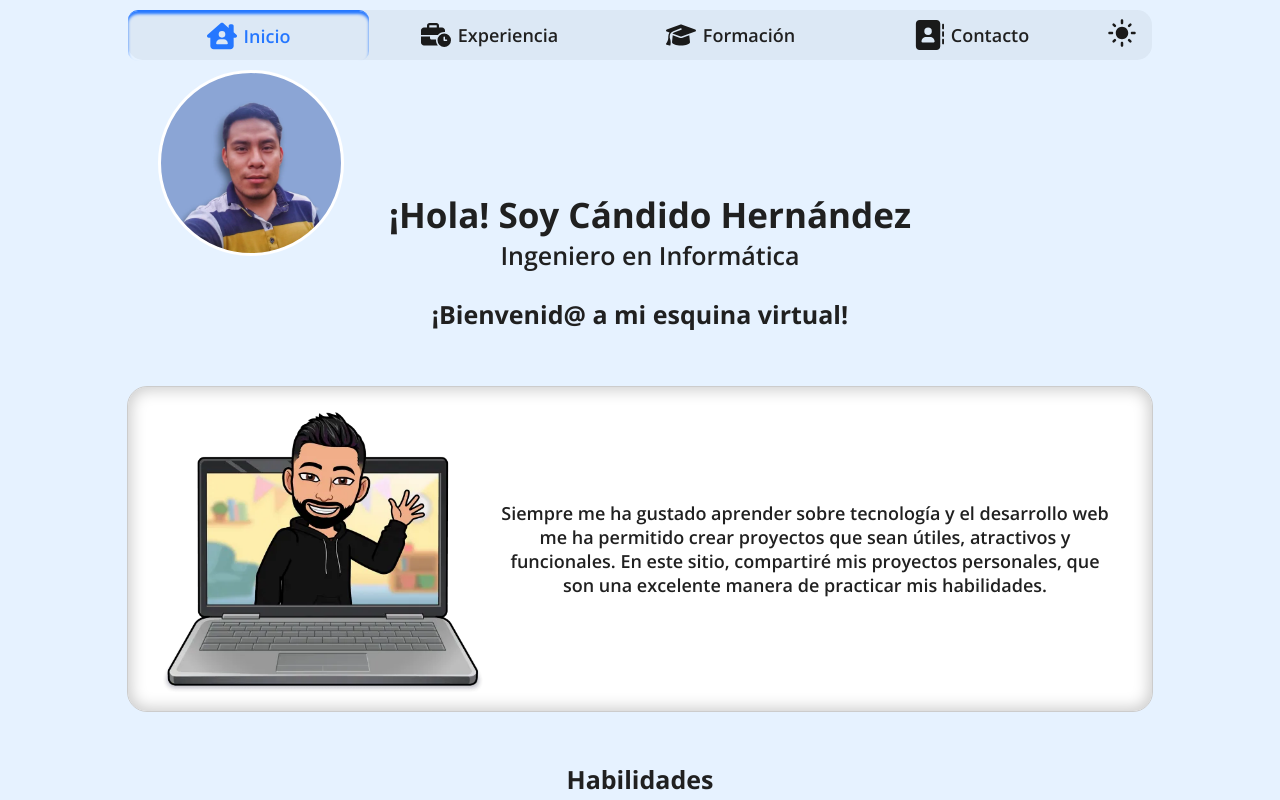
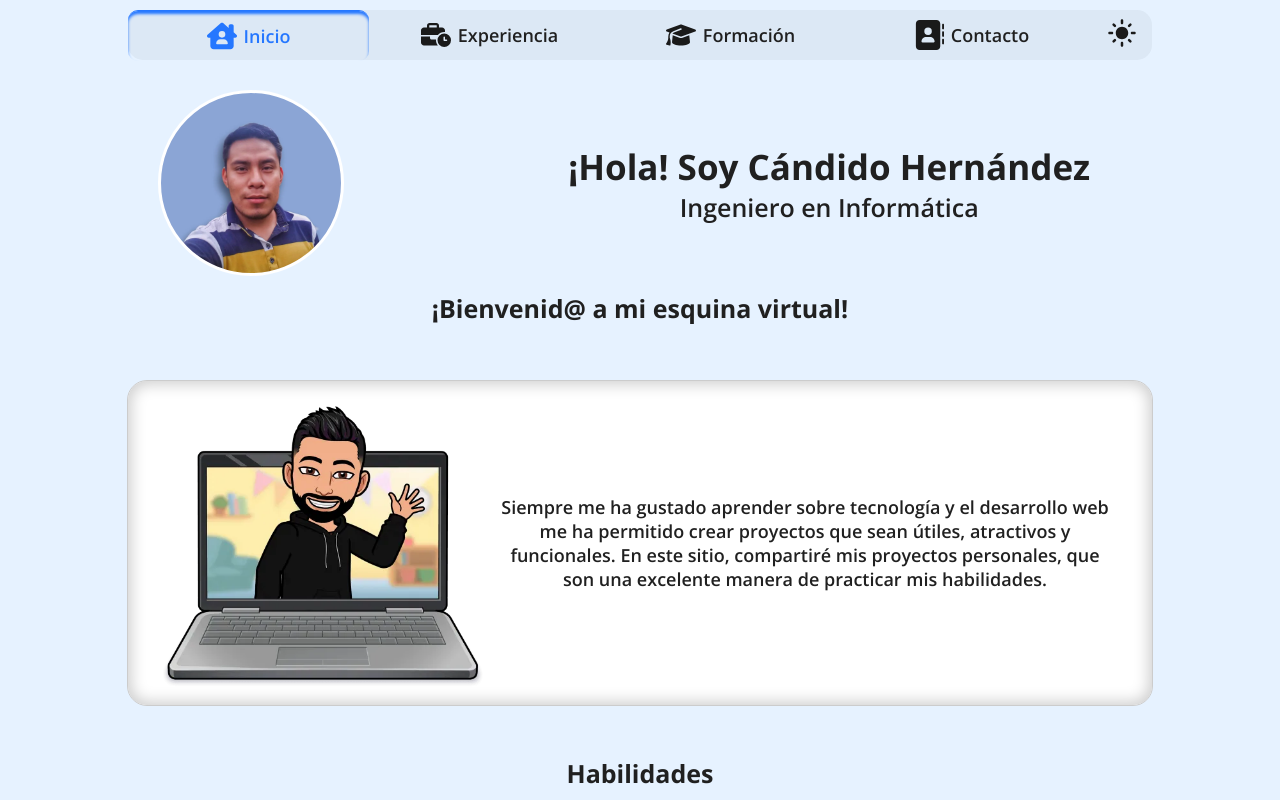
Before and after one commit to Candido-HM/portfolio-candido, an Angular app: page /home in a window 1280 px wide. Shown: the top 800 px of the page. Built offline with nearby package versions, Linux system fonts and the light colour scheme.

Commit message:
modificaciones del header

```diff
--- a/src/app/components/header/introduction/introduction.component.html
+++ b/src/app/components/header/introduction/introduction.component.html
@@ -1,6 +1,5 @@
 <article class="introduction">
     <section class="images">
-        <!-- <div class="bg-information"></div> -->
         <div class="img-user"></div>
     </section>
     <section class="info-user">
--- a/src/app/components/main/home/home.component.html
+++ b/src/app/components/main/home/home.component.html
@@ -1,8 +1,7 @@
 <header>
     <!-- <app-navbar></app-navbar> -->
-    <app-introduction></app-introduction>
+    <app-introduction class="ng-introduction"></app-introduction>
 </header>
-
 
 <section class="title-welcome">
     <h2>¡Bienvenid@ a mi esquina virtual!</h2>
--- a/src/assets/styles/_base.sass
+++ b/src/assets/styles/_base.sass
@@ -109,9 +109,24 @@ header
                     cursor: pointer
                     background-color: transparent
 
+    // Fijar el menu en la parte superior
+    .fixed-menu
+        position: fixed !important
+        top: 0 !important
+        right: 0
+        left: 0 !important
+        width: auto !important
+        z-index: 999 !important
+        overflow: hidden !important
+        max-width: 1440px !important
+        margin: 0px auto
+        height: 50px
+        transition: all 1000ms
+
     .introduction
         width: 100%
         height: 90%
+        margin-top: 20px
 
         .images
             width: 100%
--- a/src/assets/styles/_responsive.sass
+++ b/src/assets/styles/_responsive.sass
@@ -25,18 +25,9 @@
                         color: #2577FF !important
         // Fijar el menu en la parte superior
         .fixed-menu
-            position: fixed !important
-            top: 0 !important
-            right: 0
-            left: 0 !important
-            width: auto !important
-            z-index: 999 !important
             border-radius: 10px 10px 10px 10px !important
-            overflow: hidden !important
-            max-width: 1440px !important
-            margin: 0px auto
+
             height: 70px
-            transition: all 1000ms
 
         .introduction
             display: flex
@@ -177,23 +168,25 @@ footer
 
 @media screen and (min-width: 900px)
     header
-        // height: 450px
         .navbar
             ul
                 width: 80%
 
-        .introduction
-            .images
+        .ng-introduction
+            display: flex
+            justify-content: center
+
+            .introduction
                 width: 80%
-                height: 65%
-                align-items: flex-start
-                .img-user
-                    margin-left: 30px
+                flex-direction: row
+                .images
+                    width: 35%
+                    align-items: flex-start
+                    .img-user
+                        margin-left: 30px
 
-            .info-user
-                width: 80%
-                height: 35%
-                margin-top: -75px
+                .info-user
+                    width: 65%
 
     main
         /********************************** Componente Home ************************************/
```
